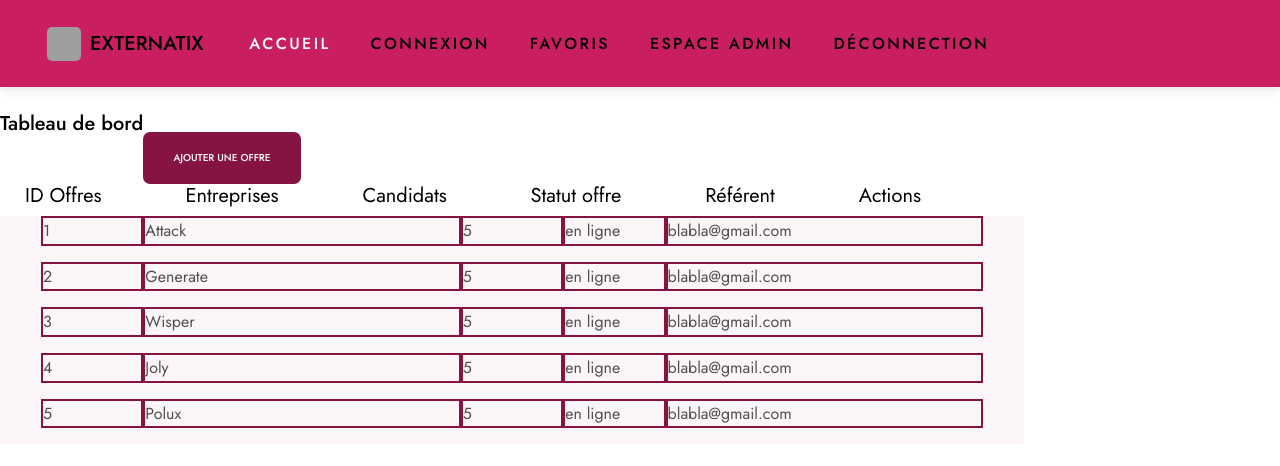
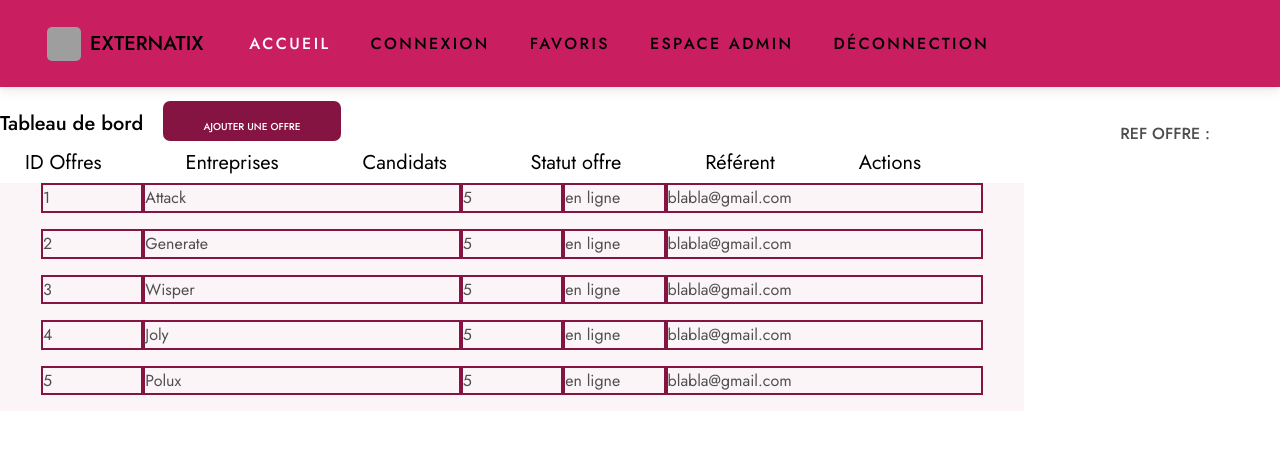
Before and after one commit to WildCodeSchool/2023-09-JS-BDX-P3-la-rive-droite, a React (Vite) app in the folder frontend/: page /dashboard in a window 1280 px wide. Shown: the top 466 px of the page. Built offline with nearby package versions, Linux system fonts and the light colour scheme; grey boxes are pictures that could not be loaded.

Commit message:
ref + button add offer

```diff
--- a/frontend/src/components/Dashboards/title-dashboard.css
+++ b/frontend/src/components/Dashboards/title-dashboard.css
@@ -4,10 +4,12 @@
   display: flex;
   justify-content: space-between;
 }
+
 .tab {
   color: var(--texte-default);
   font-size: 20px;
 }
+
 .title-dash {
   font-size: 20px;
   color: var(--texte-default);
@@ -16,6 +18,7 @@
 
 .title-btn {
   display: flex;
+  margin-bottom: 30px;
 }
 
 .submit-btn-mini {
@@ -28,5 +31,15 @@
   font-weight: 500;
   font-size: 10px;
   width: 100%;
-  transition: transform 0.3s ease-in-out;
+  margin-top: -20px;
+  margin-left: 20px;
+  height: 40px;
+  align-items: center;
 }
+.ref {
+  margin-top: -50px;
+  margin-right: 70px;
+  font-size: 16px;
+  display: flex;
+  justify-content: flex-end;
+}
--- a/frontend/src/pages/Dashboard/Dashboard1.jsx
+++ b/frontend/src/pages/Dashboard/Dashboard1.jsx
@@ -1,16 +1,21 @@
+import PropTypes from "prop-types";
 import TitleDashboard from "../../components/Dashboards/TitleDashboard";
 import ButtonMini from "../../components/Boutons/ButtonMini";
 
-function TitleDashboard1() {
+function TitleDashboard1({ refAnnonce }) {
   return (
     <div>
       <div className="title-btn">
         <h3 className="tab">Tableau de bord</h3>
         <ButtonMini textBtn="Ajouter une offre" />
       </div>
+      <h3 className="ref"> REF OFFRE : {refAnnonce} </h3>
       <TitleDashboard />
     </div>
   );
 }
 
+TitleDashboard1.propTypes = {
+  refAnnonce: PropTypes.string.isRequired,
+};
 export default TitleDashboard1;
```
